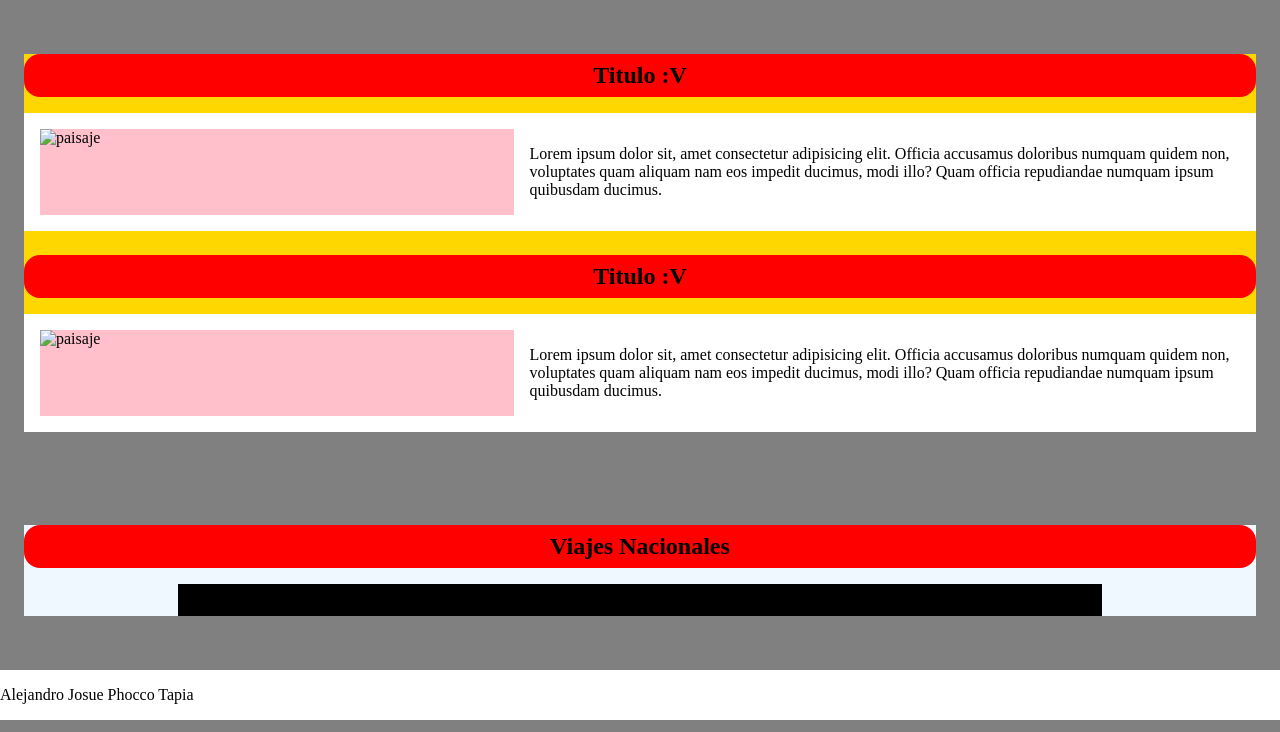
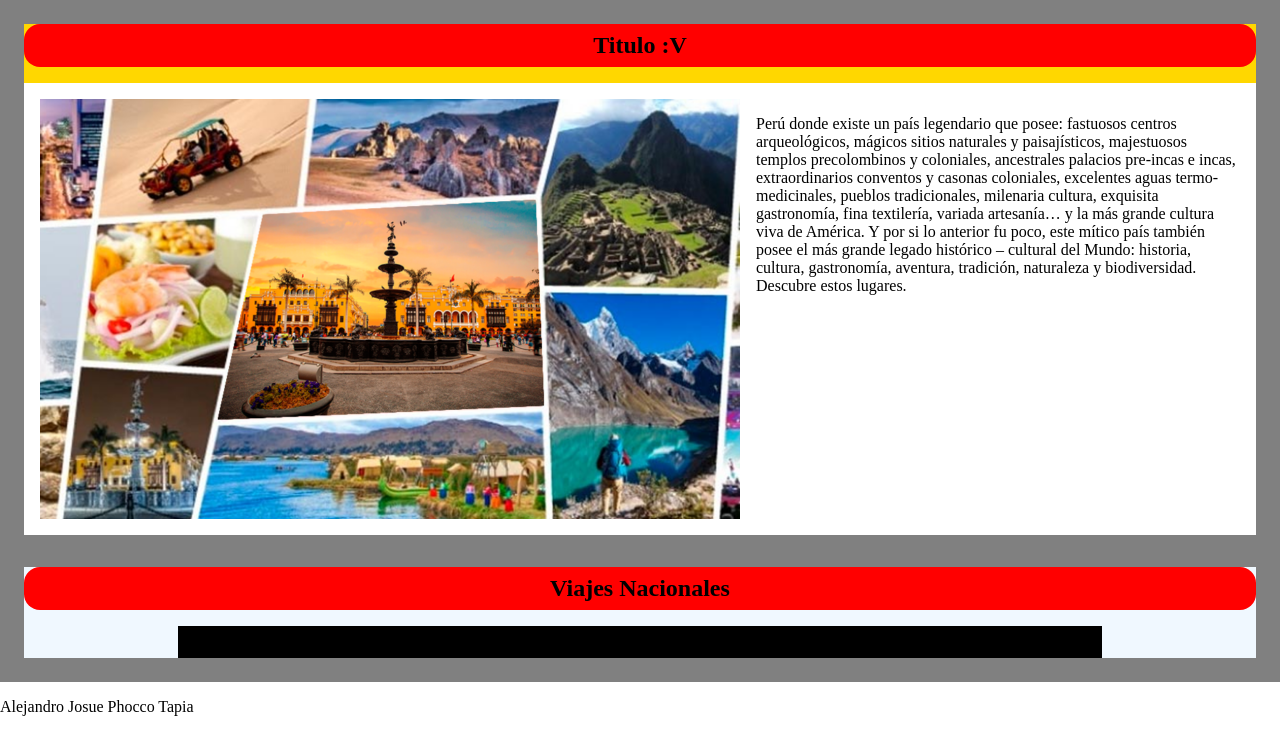
Before and after one commit to AlejandroPhoccoTapia/Lab06-PW2-AlejandroPhocco, a Django app: page / in a window 1280 px wide. Shown: the part 80-812 px from the top of the page. Run offline with Django 4.2, Linux system fonts and the light colour scheme; data that the repository does not hold is empty.

Commit message:
Se agrego la imagen y descripcion de la pagina

```diff
--- a/TravelloApp/TravelloPeru/templates/index.html
+++ b/TravelloApp/TravelloPeru/templates/index.html
@@ -1,4 +1,5 @@
 {% extends 'nav.html' %}
+{% load static %}
 
 {% block content %}
 
@@ -10,23 +11,10 @@
         <h2 class="preview__h2">Titulo :V</h2>
       </div>
       <div class="preview__content">
-        <img class="preview__img" alt="paisaje">
-        <p class="preview__p">Lorem ipsum dolor sit, amet consectetur adipisicing elit.
-           Officia accusamus doloribus numquam quidem non, voluptates
-            quam aliquam nam eos impedit ducimus, modi illo? Quam officia
-            repudiandae numquam ipsum quibusdam ducimus.</p>
-      </div>
-    </section>
-    <section class="preview__item">
-      <div class="preview__title">
-        <h2 class="preview__h2">Titulo :V</h2>
-      </div>
-      <div class="preview__content">
-        <img class="preview__img" alt="paisaje">
-        <p class="preview__p">Lorem ipsum dolor sit, amet consectetur adipisicing elit.
-           Officia accusamus doloribus numquam quidem non, voluptates
-            quam aliquam nam eos impedit ducimus, modi illo? Quam officia
-            repudiandae numquam ipsum quibusdam ducimus.</p>
+        <img src="{% static 'img/paisajes.png' %}" alt="paisaje">
+        <p class="preview__p">Perú donde existe un país legendario que posee: fastuosos centros arqueológicos, mágicos sitios naturales y paisajísticos, majestuosos templos precolombinos y coloniales, ancestrales palacios pre-incas e incas, extraordinarios conventos y casonas coloniales, excelentes aguas termo-medicinales, pueblos tradicionales, milenaria cultura, exquisita gastronomía, fina textilería, variada artesanía… y la más grande cultura viva de América.
+
+          Y por si lo anterior fu poco, este mítico país también posee el más grande legado histórico – cultural del Mundo: historia, cultura, gastronomía, aventura, tradición, naturaleza y biodiversidad. Descubre estos lugares.</p>
       </div>
     </section>
   </div>
```
Also changed, not shown: TravelloApp/TravelloPeru/static/img/paisajes.png (added).
